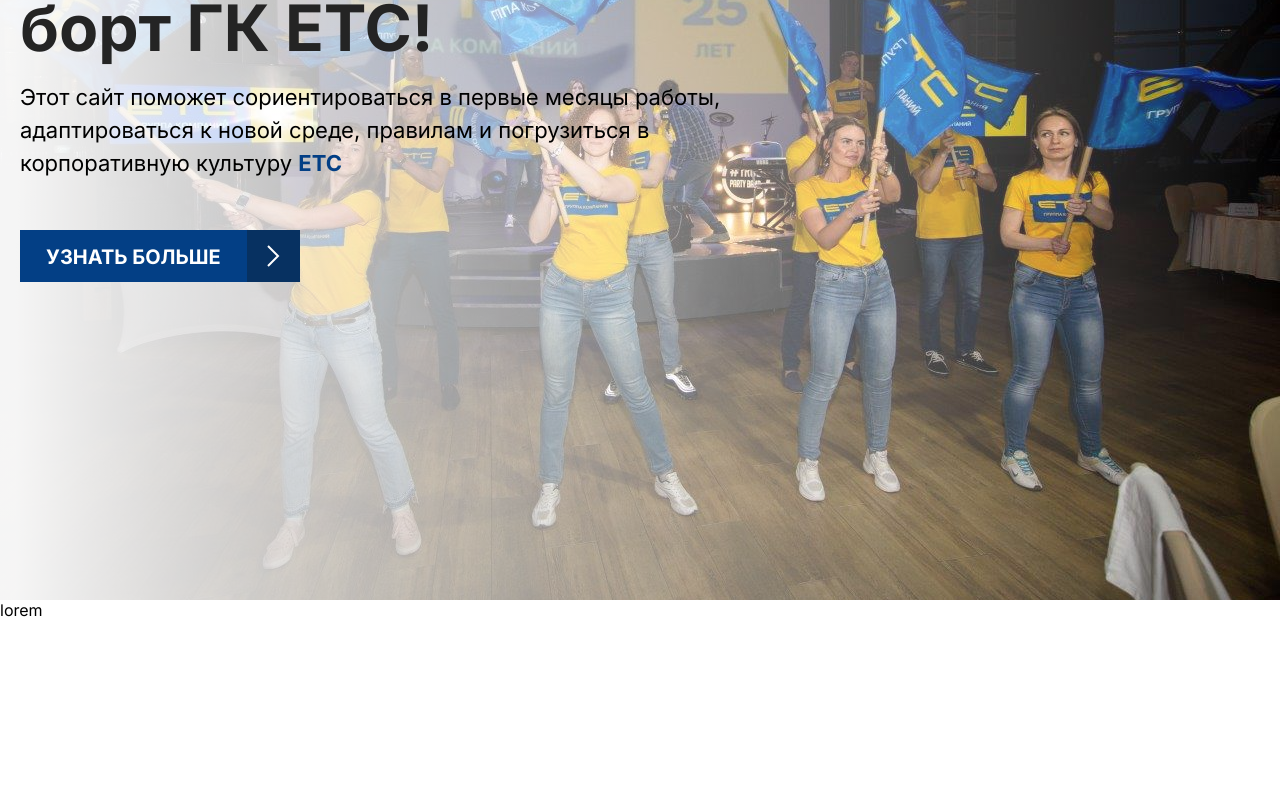
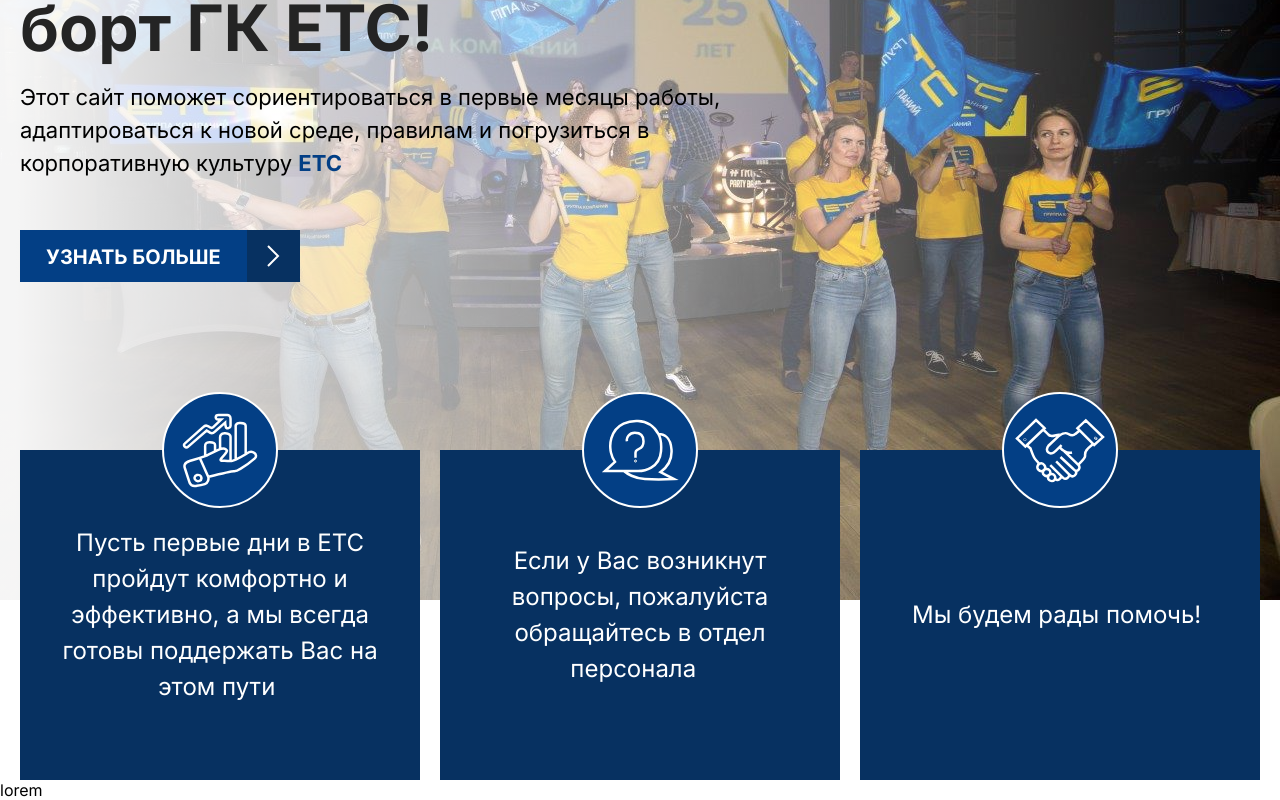
Before and after one commit to EkaterynaSholomickaya/UTS, a React (Create React App) app in the folder gk_uts/: page / in a window 1280 px wide. Shown: the part 313-1113 px from the top of the page. Before the commit the page ends 933 px from the top, so only its background shows below. Built offline with nearby package versions, Linux system fonts and the light colour scheme.

Commit message:
feat: add cards

```diff
--- a/gk_uts/src/App.js
+++ b/gk_uts/src/App.js
@@ -1,5 +1,6 @@
 import Header from './components/header/Header';
 import Promo from './components/Promo/Main';
+import Cards from './components/cards/Cards';
 
 
 function App() {
@@ -8,7 +9,9 @@
     <div className="App">
       <Header />
       <Promo />
+      <Cards />
       <h1>{pr}</h1>
+
     </div>
   );
 }
--- a/gk_uts/src/components/Promo/Main.module.css
+++ b/gk_uts/src/components/Promo/Main.module.css
@@ -33,8 +33,8 @@
 }
 
 .main__subtitle span {
- color:var(--blue);
- font-weight: 700;
+  color:var(--blue);
+  font-weight: 700;
 }
 
 .main__column {
@@ -42,7 +42,7 @@
 }
 
 .main__link {
-   display: flex;
+  display: flex;
   align-items: stretch;
   justify-content: left;
 
--- /dev/null
+++ b/gk_uts/src/components/card/Card.jsx
@@ -0,0 +1,12 @@
+import style from './Card.module.css';
+
+const Card = ({ img, text }) => <div className={style.card}>
+
+  <div className={style.card__img}>
+    <img src={img} alt="img" />
+  </div>
+  <p className={style.card__text}>{text}</p>
+
+</div>
+
+export default Card;
--- /dev/null
+++ b/gk_uts/src/components/card/Card.module.css
@@ -0,0 +1,32 @@
+.card {
+  height: 330px;
+  width: 400px;
+  background-color: var(--second-blue);
+  display: flex;
+  align-items: center;
+  justify-content: center;
+  color:var(--white);
+  position:relative;
+}
+
+.card__img {
+  width: 116px;
+  height: 116px;
+  border-radius: 50%;
+  border:2px solid var(--white);
+  background-color: var(--blue);
+  position:absolute;
+  display: flex;
+  justify-content: center;
+  align-items: center;
+  top:-58px;
+}
+
+.card__text {
+  margin: 30px;
+  text-align: center;
+  color: var(--White, #FFF);
+  font-size: 24px;
+  font-weight: 400;
+  line-height: 150%;
+}
--- /dev/null
+++ b/gk_uts/src/components/cards/Cards.jsx
@@ -0,0 +1,30 @@
+import styles from './Cards.module.css';
+import Card from '../card/Card';
+import firstImg from '../../assets/icons/main/grow.svg';
+import secondImg from '../../assets/icons/main/question.svg';
+import thirdImg from '../../assets/icons/main/handshake.svg';
+
+const card_items = [
+  {
+    img: firstImg,
+    text: `Пусть первые дни в ЕТС пройдут комфортно и эффективно, а мы всегда готовы поддержать Вас на этом пути `
+  },
+  {
+    img: secondImg,
+    text: ` Если у Вас возникнут вопросы, пожалуйста обращайтесь в отдел персонала  `
+  },
+  {
+    img: thirdImg,
+    text: `Мы будем рады помочь! `
+  }
+];
+
+const Cards = () => <div className={styles.cards}>
+
+  {
+    card_items.map(item => <Card img={item.img} text={item.text} />)
+  }
+
+</div>
+
+export default Cards;
--- /dev/null
+++ b/gk_uts/src/components/cards/Cards.module.css
@@ -0,0 +1,11 @@
+.cards {
+  margin-top: -150px;
+  display: flex;
+  justify-content: center;
+  gap:20px;
+}
+
+.cards:last-child {
+  font-weight: 700;
+  font-size: 28px;
+}
```
